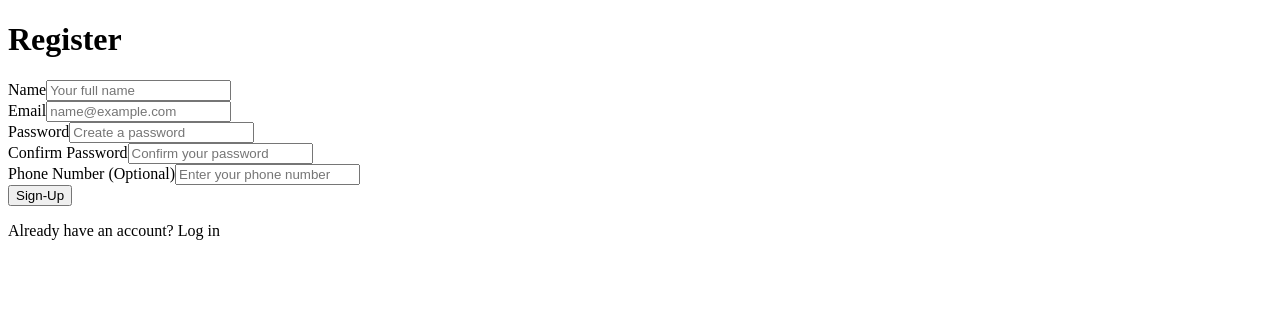
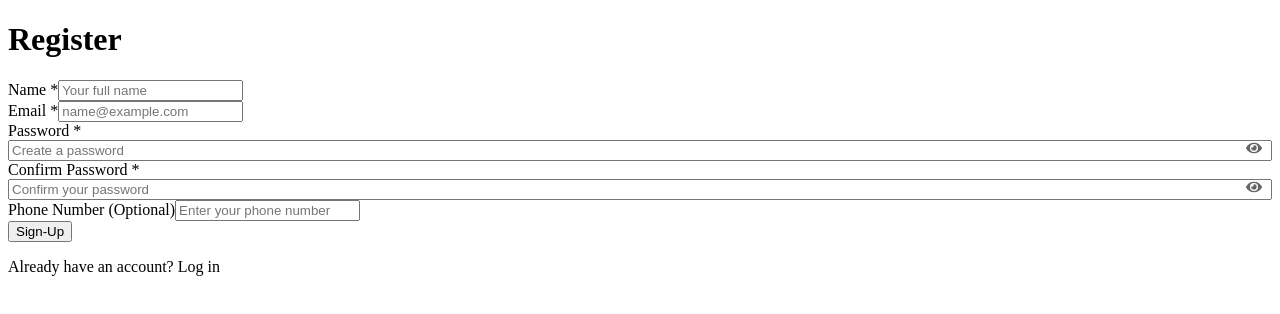
Before and after one commit to Devang-IO/ticket-management-system-tms01, a React (Create React App) app: page /register in a window 1280 px wide. Shown: the top 314 px of the page. Built offline with nearby package versions, Linux system fonts and the light colour scheme.

Commit message:
update pages
update pages and add react toast notification

```diff
--- a/package.json
+++ b/package.json
@@ -445,6 +445,7 @@
     "loose-envify": "^1.4.0",
     "lower-case": "^2.0.2",
     "lru-cache": "^5.1.1",
+    "lucide-react": "^0.475.0",
     "lz-string": "^1.5.0",
     "magic-string": "^0.25.9",
     "make-dir": "^3.1.0",
@@ -631,6 +632,7 @@
     "react-router": "^7.2.0",
     "react-router-dom": "^7.2.0",
     "react-scripts": "^5.0.1",
+    "react-toastify": "^11.0.5",
     "read-cache": "^1.0.0",
     "readable-stream": "^3.6.2",
     "readdirp": "^3.6.0",
--- a/src/pages/Login.js
+++ b/src/pages/Login.js
@@ -1,26 +1,62 @@
 import { useState } from "react";
 import { useNavigate, Link } from "react-router-dom";
+import { FaEye, FaEyeSlash } from "react-icons/fa";
+import { ToastContainer, toast } from "react-toastify";
+import 'react-toastify/dist/ReactToastify.css';
 
 export default function LoginPage() {
+  // State variables
   const [email, setEmail] = useState("");
   const [password, setPassword] = useState("");
+  const [passwordError, setPasswordError] = useState("");
+  const [showPassword, setShowPassword] = useState(false);
   const navigate = useNavigate();
 
+  // Password validation function
+  const validatePassword = (password) => {
+    const regex =
+      /^(?=.*[a-z])(?=.*[A-Z])(?=.*\d)(?=.*[@$!%*?&])[A-Za-z\d@$!%*?&]{8,}$/;
+    return regex.test(password);
+  };
+
+  // Form submission handler
   const handleSubmit = (e) => {
     e.preventDefault();
-    console.log("Logging in with", { email, password });
 
-    if (email && password) {
-      alert("Login Successful!");
+    if (!validatePassword(password)) {
+      setPasswordError(
+        "❌ Password must be at least 8 characters long, include an uppercase letter, a lowercase letter, a number, and a special character."
+      );
+      return;
+    }
+
+    setPasswordError(""); // Clear error if valid
+
+    // Display success toast notification
+    toast.success("🦄 Login successful!", {
+      position: "top-center",
+      autoClose: 1000,
+      hideProgressBar: true,
+      closeOnClick: true,
+      pauseOnHover: true,
+      draggable: true,
+      progress: undefined,
+    });
+
+    // Simulate login process
+    setTimeout(() => {
       localStorage.setItem("isAuthenticated", "true"); // Store login state
       navigate("/dashboard");
-    } else {
-      alert("Invalid credentials");
-    }
+    }, 1000); // Delay navigation to allow the toast to be visible
   };
 
+  // Password visibility toggle handler
+  const togglePasswordVisibility = () => {
+    setShowPassword(!showPassword);
+  };
+
+  // Navigate to forgot password page
   const handleForgetPassword = () => {
-    alert("Redirecting to password recovery...");
     navigate("/forgot-password");
   };
 
@@ -41,16 +77,27 @@ export default function LoginPage() {
         </div>
         <div className="form-group">
           <label className="form-label">Password</label>
+          <div className="password-container">
             <input
-            type="password"
+              type={showPassword ? "text" : "password"}
               placeholder="Enter your password"
               value={password}
               onChange={(e) => setPassword(e.target.value)}
               required
-            className="form-input"
+              className="form-input password-input"
             />
+            <span
+              className="password-toggle"
+              onClick={togglePasswordVisibility}
+            >
+              {showPassword ? <FaEyeSlash /> : <FaEye />}
+            </span>
           </div>
-        <button type="submit" className="submit-btn">Log in</button>
+          {passwordError && <p className="error-text">{passwordError}</p>}
+        </div>
+        <button type="submit" className="submit-btn">
+          Log in
+        </button>
       </form>
       <button onClick={handleForgetPassword} className="forgot-password-btn">
         Forget Password
@@ -58,6 +105,8 @@ export default function LoginPage() {
       <p className="signup-link">
         Don't have an account? <Link to="/register">Sign-Up</Link>
       </p>
+      {/* ToastContainer renders toast notifications */}
+      <ToastContainer />
     </div>
   );
 }
--- a/src/pages/Register.js
+++ b/src/pages/Register.js
@@ -1,23 +1,71 @@
-import { useState } from "react";
-import { useNavigate } from "react-router-dom";
+import React, { useState } from 'react';
+import { useNavigate } from 'react-router-dom';
+import { FaEye, FaEyeSlash } from 'react-icons/fa';
+import { ToastContainer, toast } from 'react-toastify';
+import 'react-toastify/dist/ReactToastify.css';
 
 export default function RegisterPage() {
-  const [name, setName] = useState("");
-  const [email, setEmail] = useState("");
-  const [password, setPassword] = useState("");
-  const [confirmPassword, setConfirmPassword] = useState("");
-  const [phone, setPhone] = useState("");
+  // State variables
+  const [name, setName] = useState('');
+  const [email, setEmail] = useState('');
+  const [password, setPassword] = useState('');
+  const [confirmPassword, setConfirmPassword] = useState('');
+  const [phone, setPhone] = useState('');
+  const [passwordError, setPasswordError] = useState('');
+  const [showPassword, setShowPassword] = useState(false);
+  const [showConfirmPassword, setShowConfirmPassword] = useState(false);
   const navigate = useNavigate();
 
+  // Password validation function
+  const validatePassword = (password) => {
+    const regex =
+      /^(?=.*[a-z])(?=.*[A-Z])(?=.*\d)(?=.*[@$!%*?&])[A-Za-z\d@$!%*?&]{8,}$/;
+    return regex.test(password);
+  };
+
+  // Form submission handler
   const handleSubmit = (e) => {
     e.preventDefault();
-    if (password !== confirmPassword) {
-      alert("Passwords do not match!");
+
+    if (!validatePassword(password)) {
+      setPasswordError(
+        '❌ Password must be at least 8 characters long, include an uppercase letter, a lowercase letter, a number, and a special character.'
+      );
       return;
     }
-    console.log("Registering with", { name, email, password, phone });
-    alert("Registration Successful!");
-    navigate("/login"); // Redirect to the login page
+
+    if (password !== confirmPassword) {
+      setPasswordError('❌ Passwords do not match!');
+      return;
+    }
+
+    setPasswordError(''); // Clear error if valid
+
+    // Display success toast notification
+    toast.success('🦄 Registration successful!', {
+      position: 'top-center',
+      autoClose: 1000,
+      hideProgressBar: true,
+      closeOnClick: true,
+      pauseOnHover: true,
+      draggable: true,
+      progress: undefined,
+    });
+
+    // Simulate registration process
+    setTimeout(() => {
+      console.log('Registering with', { name, email, password, phone });
+      navigate('/login');
+    }, 1000); // Delay navigation to allow the toast to be visible
+  };
+
+  // Password visibility toggle handlers
+  const togglePasswordVisibility = () => {
+    setShowPassword(!showPassword);
+  };
+
+  const toggleConfirmPasswordVisibility = () => {
+    setShowConfirmPassword(!showConfirmPassword);
   };
 
   return (
@@ -25,7 +73,9 @@ export default function RegisterPage() {
       <h1 className="register-title">Register</h1>
       <form onSubmit={handleSubmit} className="register-form">
         <div className="form-group">
-          <label className="form-label">Name</label>
+          <label className="form-label">
+            Name <span className="required">*</span>
+          </label>
           <input
             type="text"
             placeholder="Your full name"
@@ -36,7 +86,9 @@ export default function RegisterPage() {
           />
         </div>
         <div className="form-group">
-          <label className="form-label">Email</label>
+          <label className="form-label">
+            Email <span className="required">*</span>
+          </label>
           <input
             type="email"
             placeholder="name@example.com"
@@ -47,27 +99,48 @@ export default function RegisterPage() {
           />
         </div>
         <div className="form-group">
-          <label className="form-label">Password</label>
+          <label className="form-label">
+            Password <span className="required">*</span>
+          </label>
+          <div className="password-container">
             <input
-            type="password"
+              type={showPassword ? 'text' : 'password'}
               placeholder="Create a password"
               value={password}
               onChange={(e) => setPassword(e.target.value)}
               required
-            className="form-input"
+              className="form-input password-input"
             />
+            <span
+              className="password-toggle"
+              onClick={togglePasswordVisibility}
+            >
+              {showPassword ? <FaEyeSlash /> : <FaEye />}
+            </span>
+          </div>
         </div>
         <div className="form-group">
-          <label className="form-label">Confirm Password</label>
+          <label className="form-label">
+            Confirm Password <span className="required">*</span>
+          </label>
+          <div className="password-container">
             <input
-            type="password"
+              type={showConfirmPassword ? 'text' : 'password'}
               placeholder="Confirm your password"
               value={confirmPassword}
               onChange={(e) => setConfirmPassword(e.target.value)}
               required
-            className="form-input"
+              className="form-input password-input"
             />
+            <span
+              className="password-toggle"
+              onClick={toggleConfirmPasswordVisibility}
+            >
+              {showConfirmPassword ? <FaEyeSlash /> : <FaEye />}
+            </span>
           </div>
+        </div>
+        {passwordError && <p className="error-text">{passwordError}</p>}
         <div className="form-group">
           <label className="form-label">Phone Number (Optional)</label>
           <input
@@ -78,16 +151,20 @@ export default function RegisterPage() {
             className="form-input"
           />
         </div>
-        <button type="submit" className="submit-btn">Sign-Up</button>
+        <button type="submit" className="submit-btn">
+          Sign-Up
+        </button>
       </form>
       <div className="login-link">
         <p>
-          Already have an account?{" "}
-          <span className="login-link-text" onClick={() => navigate("/login")}>
+          Already have an account?{' '}
+          <span className="login-link-text" onClick={() => navigate('/login')}>
             Log in
           </span>
         </p>
       </div>
+      {/* ToastContainer renders toast notifications */}
+      <ToastContainer />
     </div>
   );
 }
--- a/src/routes/AppRoutes.js
+++ b/src/routes/AppRoutes.js
@@ -5,11 +5,14 @@ import Register from "../pages/Register";
 import Dashboard from "../pages/Dashboard";
 import NotFound from "../pages/NotFound";
 import Home from "../pages/Home";
+import { ToastContainer } from 'react-toastify';
+import 'react-toastify/dist/ReactToastify.css';
 
 
 const AppRoutes = () => {
   return (
     <Router>
+       <ToastContainer />
       <Routes>
         <Route path="/" element={<Login />} />
         <Route path="/register" element={<Register />} />
--- a/src/styles/global.css
+++ b/src/styles/global.css
@@ -255,3 +255,30 @@ body {
 .sidebar-item-logout {
   @apply mt-6;
 }
+
+
+/* Login & Register */
+.password-container {
+  position: relative;
+  display: flex;
+  align-items: center;
+}
+
+.password-input {
+  width: 100%;
+  padding-right: 35px;
+}
+
+.password-toggle {
+  position: absolute;
+  right: 10px;
+  cursor: pointer;
+  color: #666;
+}
+
+.error-text {
+  color: red;
+  font-size: 14px;
+  margin-top: 5px;
+  font-weight: bold;
+}
```
Also changed, not shown: src/components/Sidebar.js (+22 -7 lines), 1 other file (tests, documents, lock files or other folders). Lines whose indentation alone changed are shown as unchanged.
